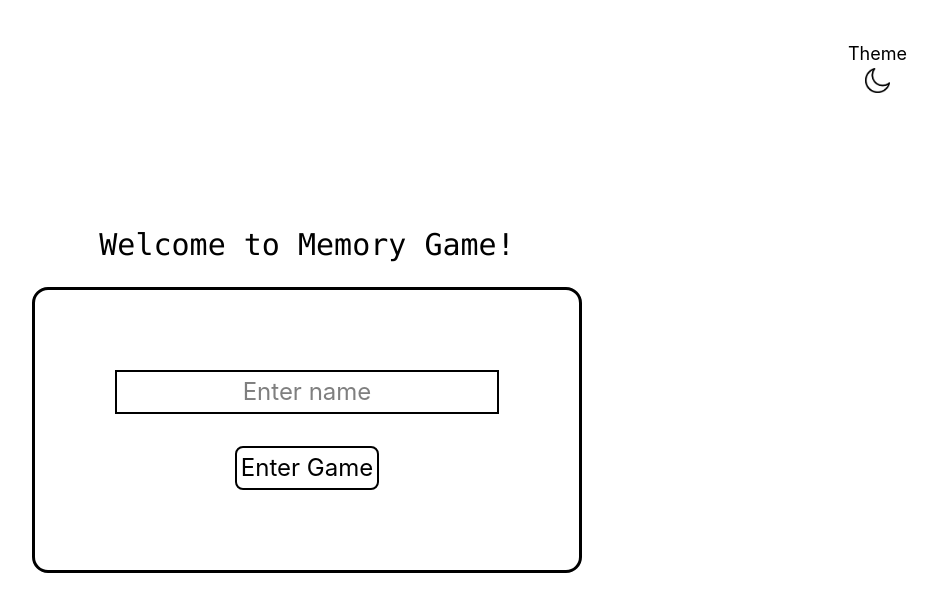
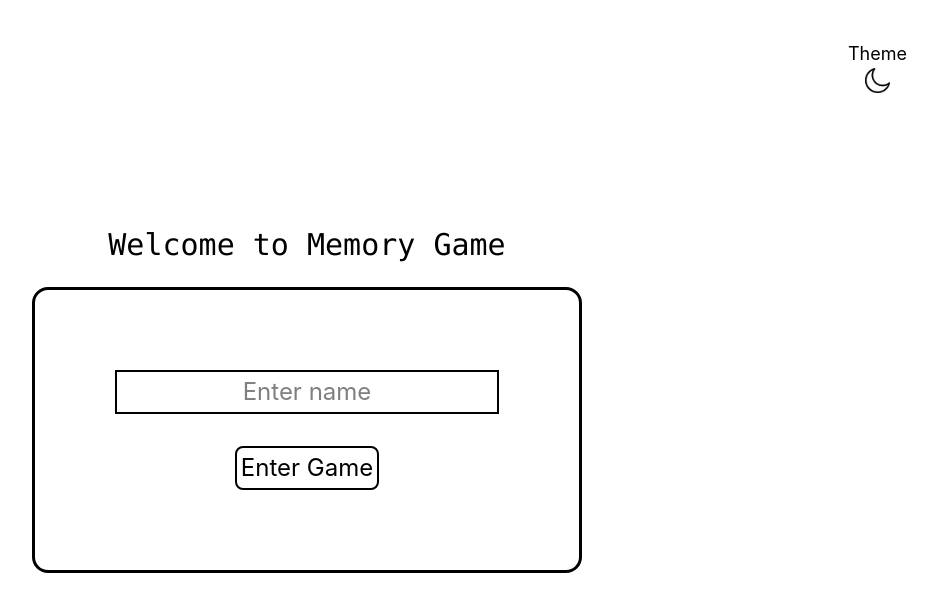
Before and after one commit to Owale128/MemoryGame, a React (Vite) app: page / in a window 1280 px wide. Shown: the top 612 px of the page, without its empty margins (333-1271 px from the left). Built offline with nearby package versions, Linux system fonts and the light colour scheme; no server answers.

Commit message:
Added attribute in errorElement in Router

```diff
--- a/src/Router.tsx
+++ b/src/Router.tsx
@@ -29,6 +29,6 @@ export const router = createBrowserRouter([
             element: <GamePage />
         },
        ],
-       errorElement: <NotFound />
+       errorElement: <NotFound errorTxt={""} />
     }
 ])
--- a/src/pages/Home.tsx
+++ b/src/pages/Home.tsx
@@ -36,7 +36,7 @@ const Home = () => {
       )}
       </button>
     <div className="flex flex-col justify-center items-center min-h-screen">
-      <h1 className="font-mono text-center text-3xl mb-6 ease-in duration-100" style={{color: theme.color}}>Welcome to Memory Game!</h1>
+      <h1 className="font-mono text-center text-3xl mb-6 ease-in duration-100" style={{color: theme.color}}>Welcome to Memory Game</h1>
       <DisplayHomeForm
       username={username}
       setUsername={setUsername}
```
